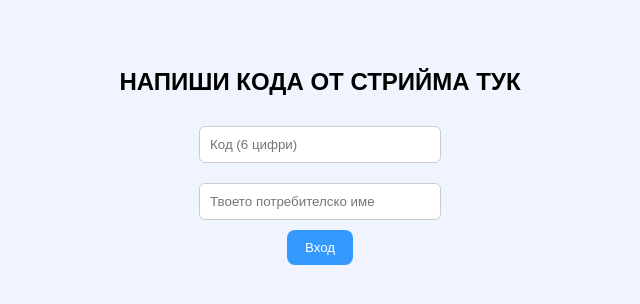
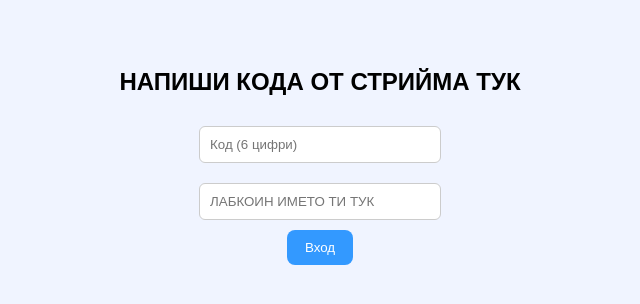
Before and after one commit to yoan100/labcoin, a website: page index.html in a window 1280 px wide. Shown: the full height of the page, 320-960 px from the left. Drawn offline with Linux system fonts and the light colour scheme.

Commit message:
Update index.html

```diff
--- a/index.html
+++ b/index.html
@@ -12,7 +12,7 @@
 <body>
   <h2>НАПИШИ КОДА ОТ СТРИЙМА ТУК</h2>
   <input id="pin" placeholder="Код (6 цифри)" maxlength="6"><br>
-  <input id="username" placeholder="Твоето потребителско име"><br>
+  <input id="username" placeholder="ЛАБКОИН ИМЕТО ТИ ТУК"><br>
   <button onclick="joinRoom()">Вход</button>
 
 <script>
```
